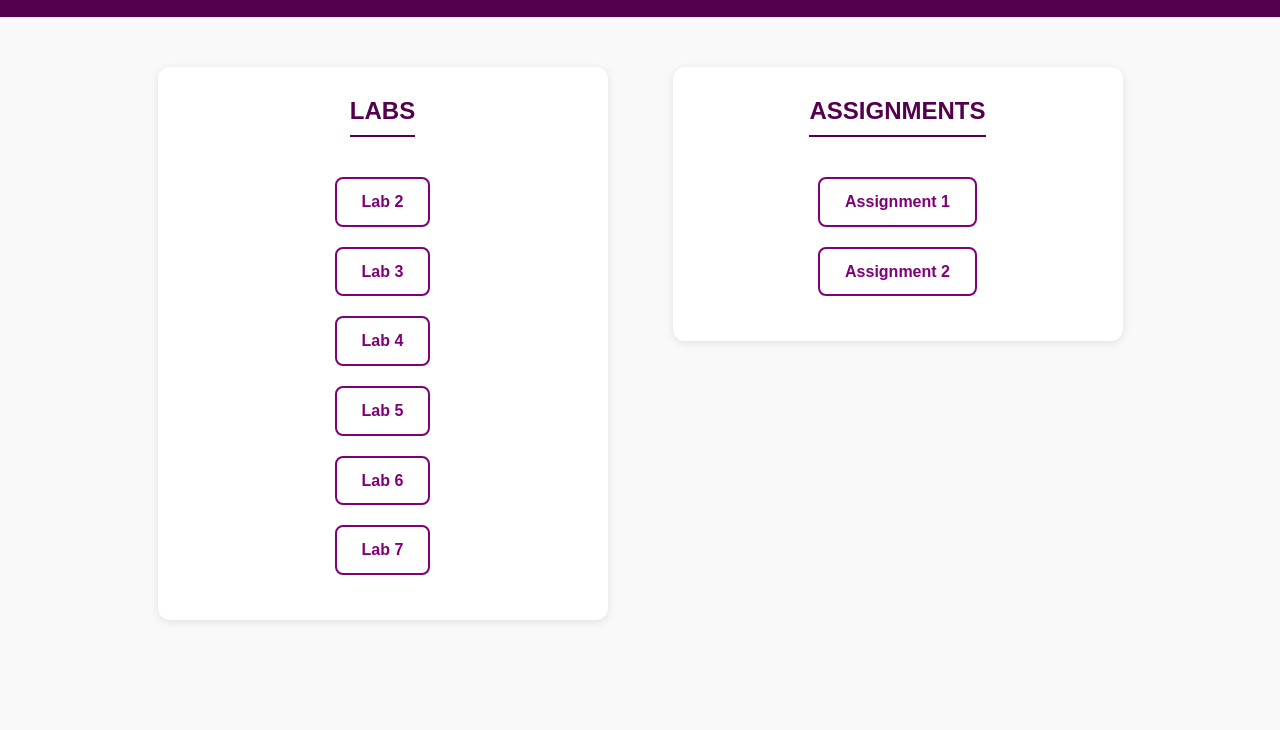
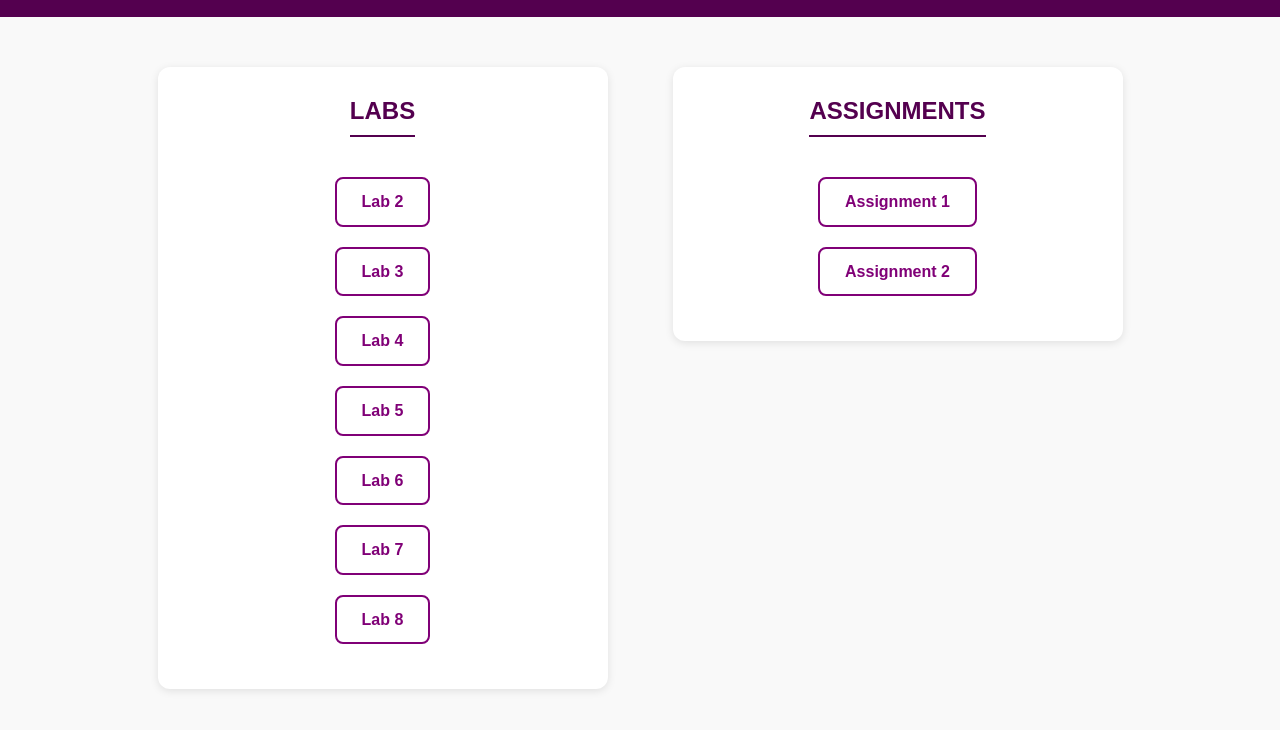
Before and after one commit to Aym4nAt/CPIT405, a plain HTML site: page index.html in a window 1280 px wide. Shown: the part 100-830 px from the top of the page. Before the commit the page ends 800 px from the top, so only its background shows below. Drawn offline with Linux system fonts and the light colour scheme.

Commit message:
Update index.html

```diff
--- a/index.html
+++ b/index.html
@@ -23,6 +23,7 @@
           <li><a href="lab5/index.html">Lab 5</a></li>
           <li><a href="lab6/index.html">Lab 6</a></li>
           <li><a href="lab7/index.html">Lab 7</a></li>
+          <li><a href="lab8/index.html">Lab 8</a></li>
         </ul>
       </section>
 
```
